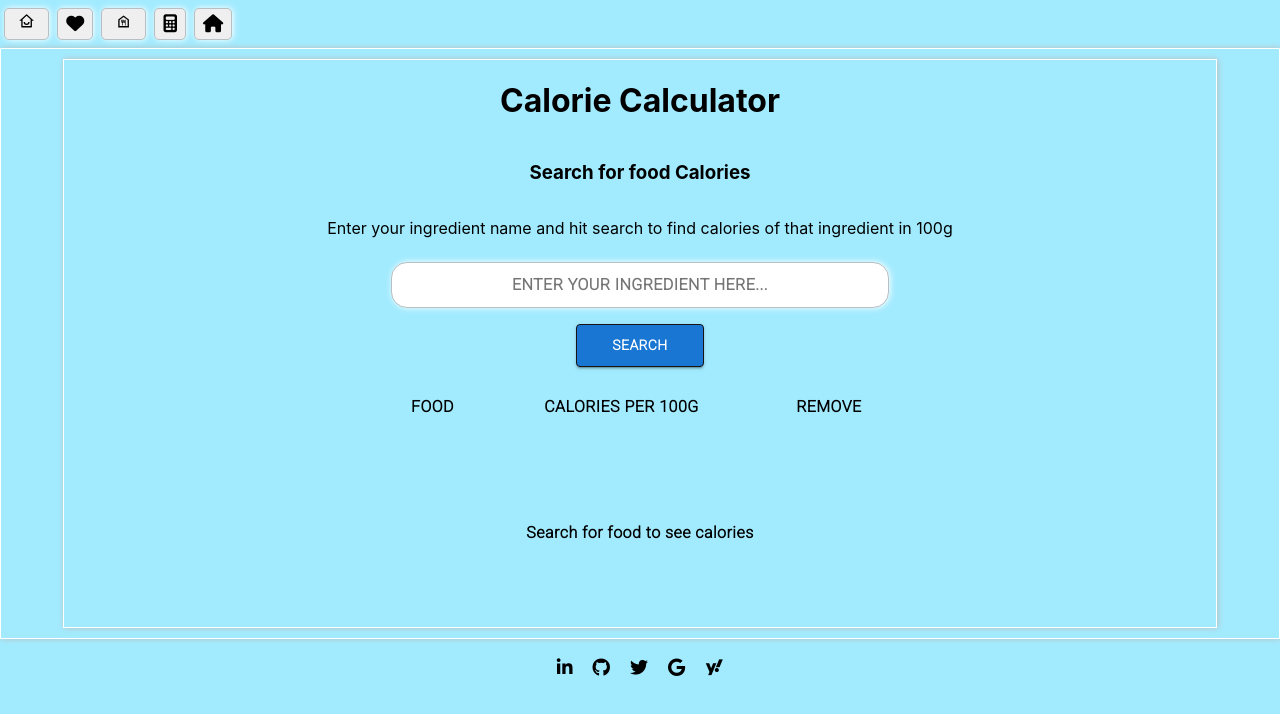
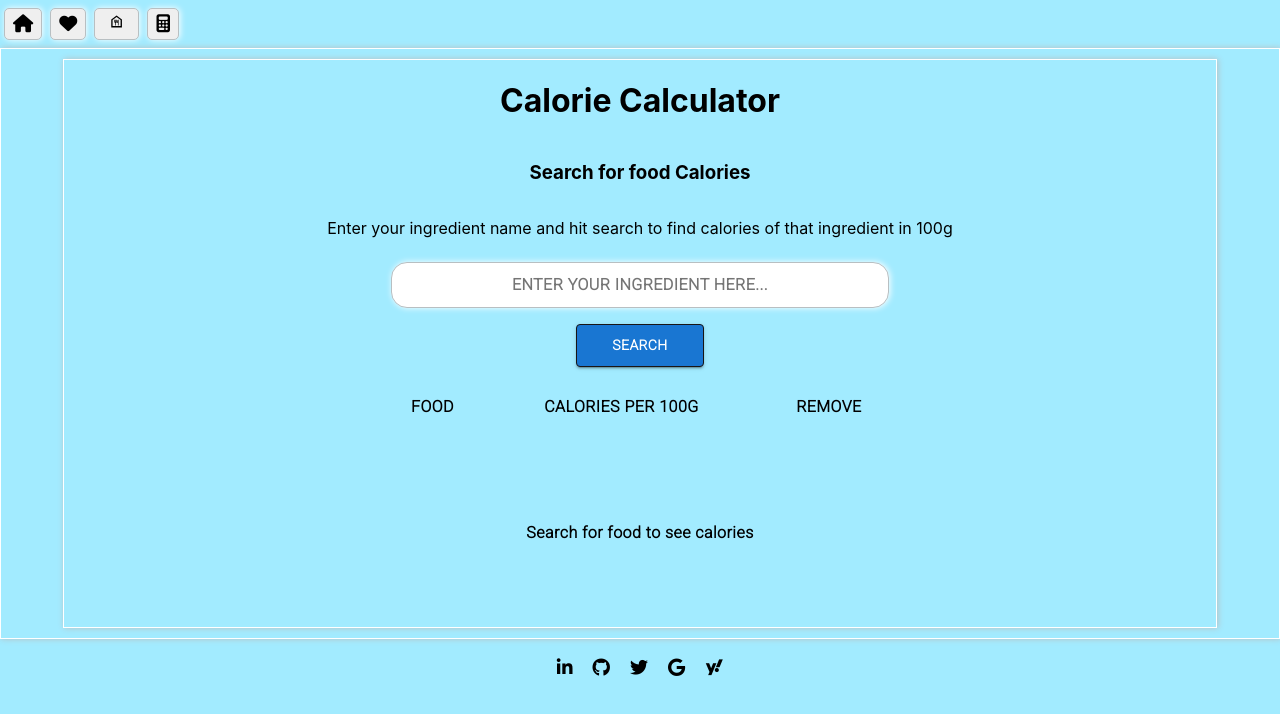
Before and after one commit to asaad227/asian-recipe, a React (Create React App) app: page /calories in a window 1280 px wide. Shown: the top 714 px of the page. Built offline with nearby package versions, Linux system fonts and the light colour scheme; a web font is replaced by a local one.

Commit message:
commented out profile page

```diff
--- a/src/Components/Main/Main.js
+++ b/src/Components/Main/Main.js
@@ -13,7 +13,7 @@ export default function Main() {
   return (
     <div>
       <Routes>
-      <Route path="/" element={<Profile />}/>
+      {/* <Route path="/" element={<Profile />}/> */}
       <Route path="recipe" element={<App />}/>
       <Route path="fav" element={<Fav />} />
       <Route path="*" element={<h1>404 Not Found</h1>} />
--- a/src/Components/Nav/Nav.js
+++ b/src/Components/Nav/Nav.js
@@ -6,9 +6,14 @@ import {  MdOutlineFoodBank  } from "react-icons/md";
 export default function Nav() {
   return (
     <div>
-        <button className='navBtn'><Link className='navList' to="/">
-        <RiHomeSmileLine  className='iconNav'/>
-          </Link></button>
+        {/* <button className='navBtn'><Link className='navList' to="/">
+        <RiHomeSmileLine  className='iconNav'/>Recipe Home
+          </Link></button> */}
+          <button className='navBtn'>
+          <a href="https://todo-reminder-two.vercel.app/">
+          <i className='fa fa-home' aria-hidden="true"></i>
+         </a>
+          </button>
           <button className='navBtn'><Link to="/fav">
           <i className="fa fa-heart" aria-hidden="true"></i>
           </Link></button>
@@ -18,11 +23,7 @@ export default function Nav() {
           <button className='navBtn'><Link to="/calories">
           <i className="fa fa-calculator" aria-hidden="true"></i>
           </Link></button>
-          <button className='navBtn'>
-          <a href="https://todo-reminder-two.vercel.app/">
-          <i className='fa fa-home' aria-hidden="true"></i>
-         </a>
-          </button>
+
     </div>
   )
 }
```
